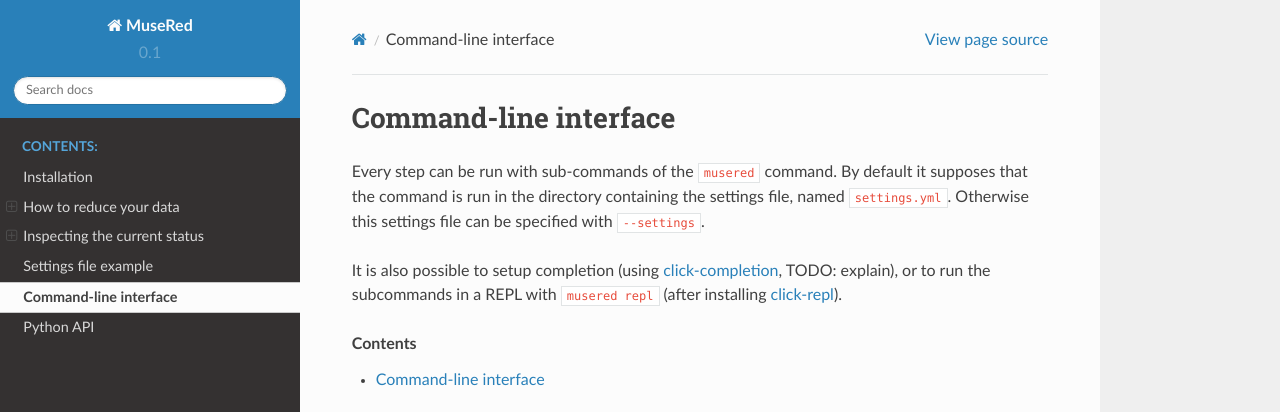
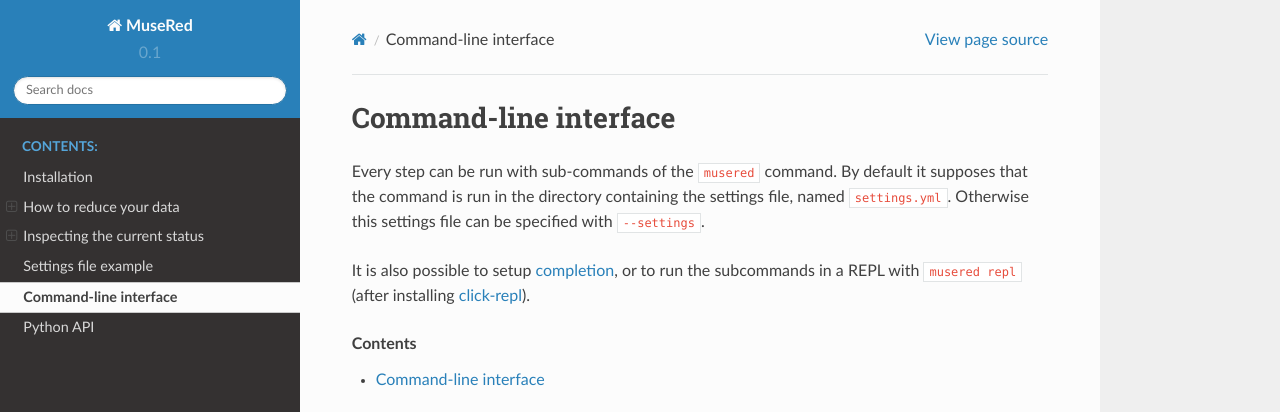
Before and after one commit to musevlt/musered, a Sphinx documentation site: the page built from docs/cli.rst, in a window 1280 px wide, cut to the strip 0-412 px from the top of the page. Built offline with Sphinx 7.4.7 and the Read the Docs theme 2.0.0, drawn with Linux system fonts in a browser that asks for light colours.

Commit message:
Completion is available directly in Click

```diff
--- a/docs/cli.rst
+++ b/docs/cli.rst
@@ -6,13 +6,12 @@ it supposes that the command is run in the directory containing the settings
 file, named ``settings.yml``. Otherwise this settings file can be specified
 with ``--settings``.
 
-It is also possible to setup completion (using `click-completion`_, TODO:
-explain), or to run the subcommands in a REPL with ``musered repl`` (after
-installing `click-repl`_).
+It is also possible to setup `completion
+<https://click.palletsprojects.com/en/7.x/bashcomplete/>`_, or to run the
+subcommands in a REPL with ``musered repl`` (after installing `click-repl`_).
 
 .. contents::
 
-.. _click-completion: https://github.com/click-contrib/click-completion
 .. _click-repl: https://github.com/click-contrib/click-repl
 
 .. click:: musered.__main__:cli
--- a/setup.py
+++ b/setup.py
@@ -46,9 +46,7 @@ setup(
     zip_safe=False,
     install_requires=['mpdaf', 'python-cpl', 'tqdm', 'dataset', 'PyYAML',
                       'click', 'astroquery>0.3.8', 'secretstorage>=3.1.0'],
-    extras_require={
-        'all': ['click_completion', 'click-repl'],
-    },
+    extras_require={'all': ['click-repl']},
     entry_points={
         'console_scripts': [
             'musered=musered.__main__:main',
```
Also changed, not shown: 1 other file.
